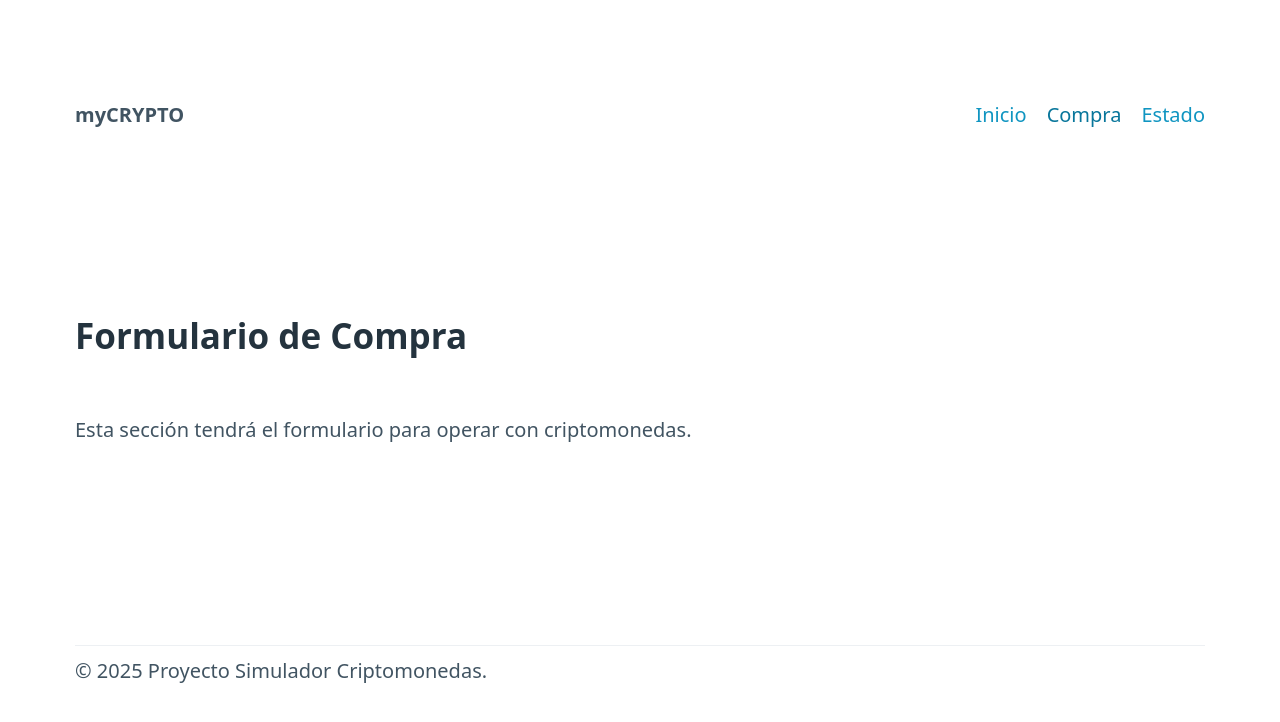
After one commit to Florencia2796/simulador-cryptos, a Flask app: page /purchase in a window 1280 px wide. The commit adds this page. Shown: the top 722 px of the page. Run offline with Flask 3, Linux system fonts and the light colour scheme.

```diff
--- a/app/templates/base.html
+++ b/templates/base.html
@@ -1,4 +1,5 @@
 <!DOCTYPE html>
+
 <html lang="es">
 <head>
     <meta charset="UTF-8">
@@ -25,8 +26,8 @@
 
     <footer class="container">
         <hr>
-        <p>&copy; © 2025 Proyecto Simulador Criptomonedas.</p>
+        <p>&copy; 2025 Proyecto Simulador Criptomonedas.</p>
     </footer>
 
-    </body>
-    </html>
+</body>
+</html>
--- /dev/null
+++ b/templates/purchase.html
@@ -0,0 +1,8 @@
+{% extends "base.html" %}
+
+{% block title %}Compra de Cripto{% endblock %}
+
+{% block content %}
+<h2>Formulario de Compra </h2>
+<p>Esta sección tendrá el formulario para operar con criptomonedas.</p>
+{% endblock %}
```
Also changed, not shown: templates/index.html (added, +8 -0 lines), templates/status.html (added, +8 -0 lines), app/static/style.css (deleted), app/templates/index.html (deleted), static/style.css (added).
